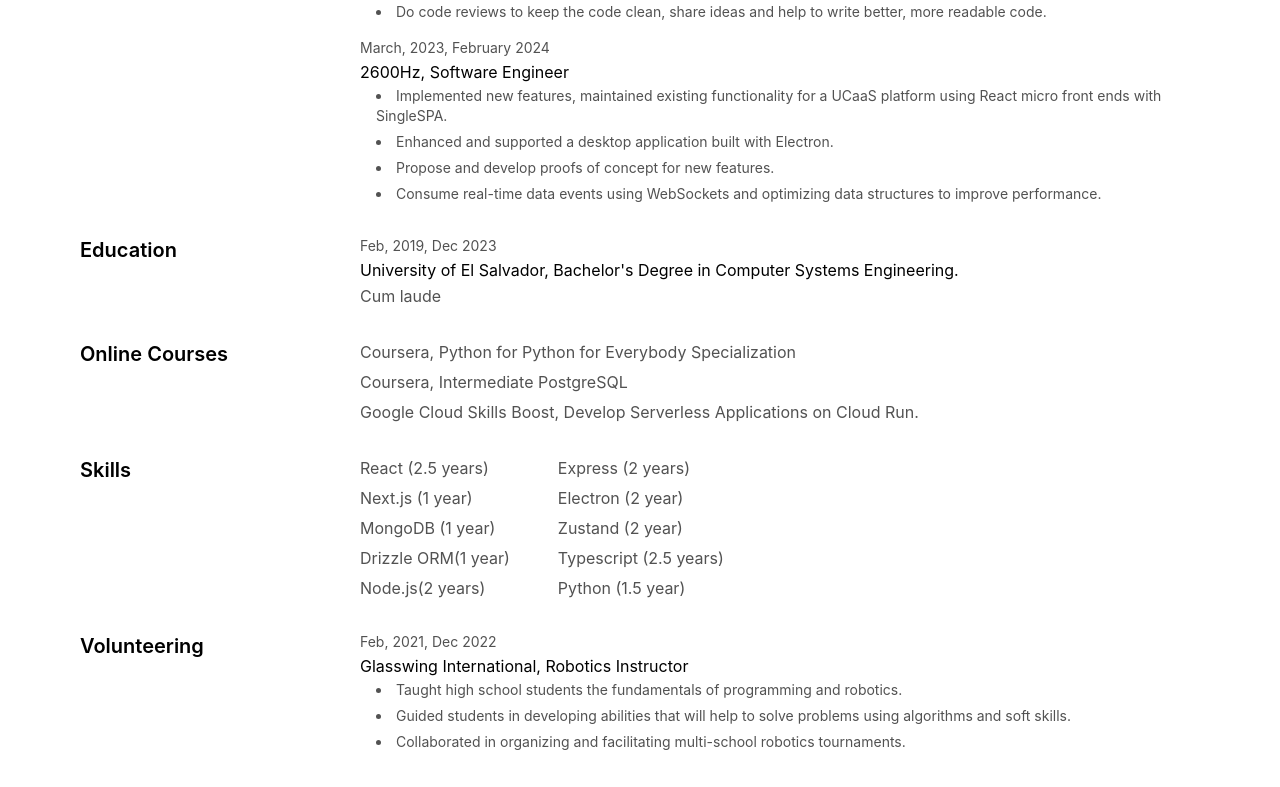
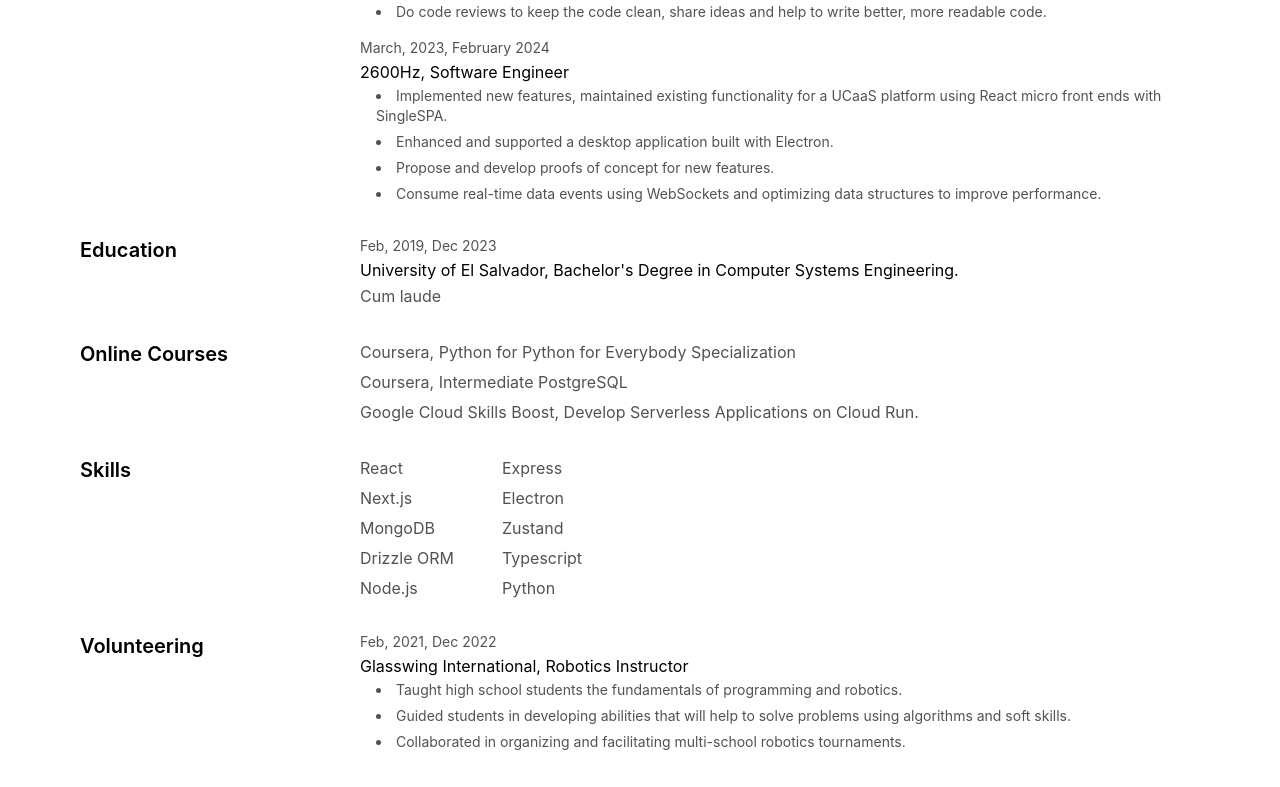
Before and after one commit to galletafromjell666/portfolio-nextjs, a Next.js app: page / in a window 1280 px wide. Shown: the part 434-1221 px from the top of the page. Built offline with nearby package versions, Linux system fonts and the light colour scheme.

Commit message:
remove years of experience from skills

```diff
--- a/app/page.tsx
+++ b/app/page.tsx
@@ -103,18 +103,18 @@
           </div>
           <div className="flex flex-row gap-x-12 flex-1">
             <ul className="text-muted item-list">
-              <li>React (2.5 years)</li>
-              <li>Next.js (1 year)</li>
-              <li>MongoDB (1 year)</li>
-              <li>Drizzle ORM(1 year)</li>
-              <li>Node.js(2 years)</li>
+              <li>React</li>
+              <li>Next.js</li>
+              <li>MongoDB</li>
+              <li>Drizzle ORM</li>
+              <li>Node.js</li>
             </ul>
             <ul className="text-muted item-list">
-              <li>Express (2 years)</li>
-              <li>Electron (2 year)</li>
-              <li>Zustand (2 year)</li>
-              <li>Typescript (2.5 years)</li>
-              <li>Python (1.5 year)</li>
+              <li>Express</li>
+              <li>Electron</li>
+              <li>Zustand</li>
+              <li>Typescript</li>
+              <li>Python</li>
             </ul>
           </div>
         </div>
```
